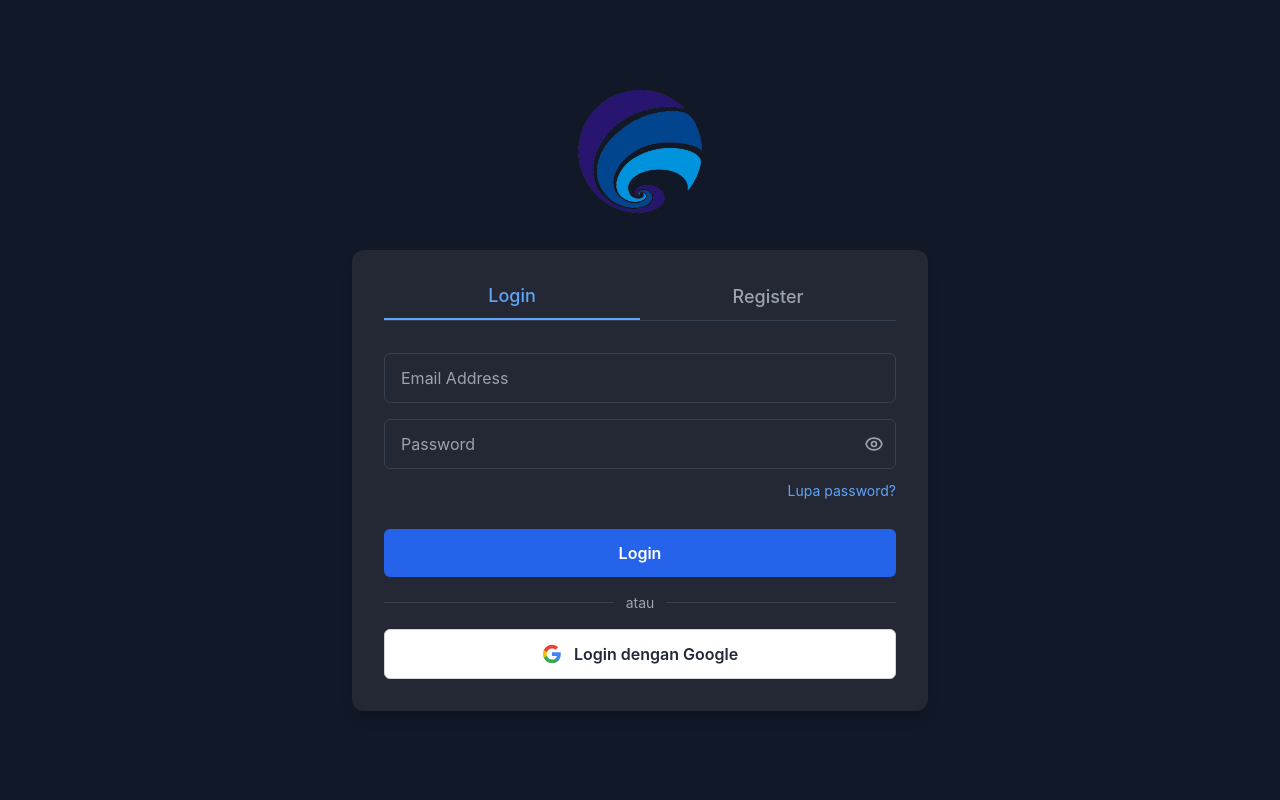
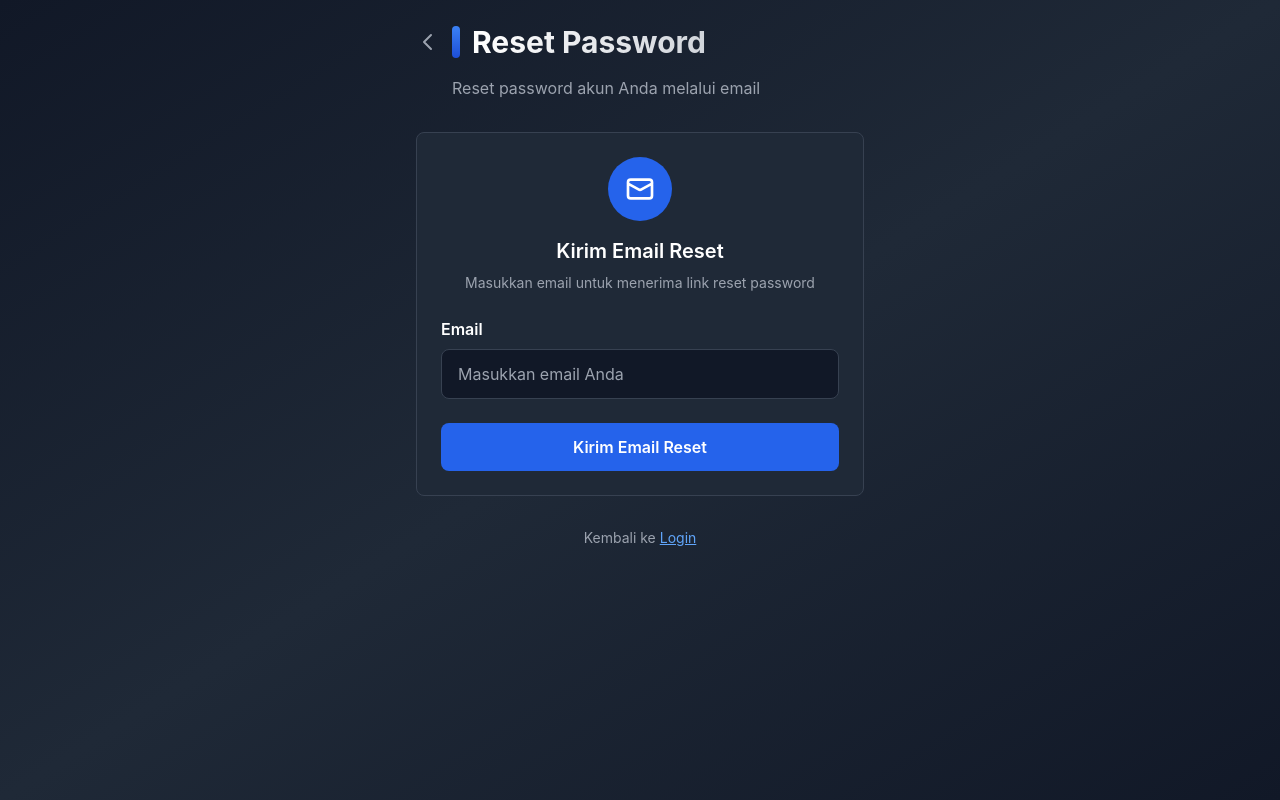
Before and after one commit to DAFAAHMADFAHRISI/Silang-Frontend, a React (Create React App) app: page /ResetPassword in a window 1280 px wide. Before the commit this address led to /Login. Built offline with nearby package versions, Linux system fonts and the light colour scheme; no server answers.

Commit message:
fix/user/respassword

```diff
--- a/src/App.tsx
+++ b/src/App.tsx
@@ -13,8 +13,8 @@ import Chat from './Page/Siswa/Chat/Chat';
 import Report from './Page/Siswa/Report';
 import Layout from './Layout/Layout';
 import Profile from './Page/Siswa/Profile';
-import ResetPassword from './Page/Siswa/ResetPassword';
-import ReserPassword from './Page/ResetPassword';
+import ReserPassword from './Page/Siswa/ResetPassword';
+import ResetPassword from './Page/ResetPassword';
 import DashboardSuperAdmin from './Page/SuperAdmin/Dashboard';
 import DashboardMentor from './Page/Mentor/Dashboard';
 import DashboardGuru from './Page/Guru/Dashboard';
@@ -85,10 +85,10 @@ function App() {
         <Route path='/ChatSiswa' element={<Layout><Chat /></Layout>} />
         <Route path='/ReportSiswa' element={<Layout><Report /></Layout>} />
         <Route path='/ProfileSiswa' element={<Layout><Profile /></Layout>} />
-        <Route path='/ResetPassword' element={<Layout><ResetPassword /></Layout>} />
-        <Route path='/ResetPassword/Token' element={<Layout><ResetPassword /></Layout>} />
-        <Route path='/ReserPassword' element={<ReserPassword />} />
-        <Route path='/ReserPassword/Token' element={<ReserPassword />} />
+        <Route path='/ReserPassword' element={<Layout><ReserPassword /></Layout>} />
+        <Route path='/ReserPassword/Token' element={<Layout><ReserPassword /></Layout>} />
+        <Route path='/ResetPassword' element={<ResetPassword />} />
+        <Route path='/ResetPassword/Token' element={<ResetPassword />} />
         <Route path='/DashboardSuperAdmin' element={<Layout><DashboardSuperAdmin /></Layout>} />
         <Route path='/LoadingRole' element={<Layout><LoadingRole /></Layout>} />
 
--- a/src/Page/Auth/Login.tsx
+++ b/src/Page/Auth/Login.tsx
@@ -42,7 +42,7 @@ const Login: React.FC = () => {
   const handleForgotPassword = () => {
     const trimmedEmail = form.email.trim();
     const state = trimmedEmail ? { email: trimmedEmail } : undefined;
-    navigate('/ReserPassword', { state });
+    navigate('/ResetPassword', { state });
   };
 
   const handleSubmit = async (e: React.FormEvent) => {
--- a/src/Page/ResetPassword.tsx
+++ b/src/Page/ResetPassword.tsx
@@ -10,17 +10,20 @@ interface ResetPasswordData {
   token: string;
 }
 
-const ReserPassword: React.FC = () => {
+const ResetPassword: React.FC = () => {
   const navigate = useNavigate();
   const location = useLocation();
+
+  // Ambil token dari query string jika ada
+  const searchParams = new URLSearchParams(location.search);
+  const urlToken = searchParams.get('token') || '';
 
   const [resetPasswordData, setResetPasswordData] = useState<ResetPasswordData>({
     email: '',
     newPassword: '',
     confirmNewPassword: '',
-    token: ''
+    token: urlToken
   });
-  const [resetPasswordStep, setResetPasswordStep] = useState<'email' | 'reset'>('email');
   const [resetPasswordLoading, setResetPasswordLoading] = useState(false);
   const [showPasswords, setShowPasswords] = useState({
     newPassword: false,
@@ -33,21 +36,18 @@ const ReserPassword: React.FC = () => {
     if (stateEmail) {
       setResetPasswordData(prev => ({ ...prev, email: stateEmail }));
     }
-
-    // Determine step based on URL hint
-    if (location.pathname.toLowerCase().includes('/resetpassword/token') ||
-        location.pathname.toLowerCase().includes('/resetpassword/token')) {
-      setResetPasswordStep('reset');
-    } else {
-      setResetPasswordStep('email');
+    // Prefill token from URL if available
+    if (urlToken) {
+      setResetPasswordData(prev => ({ ...prev, token: urlToken }));
     }
-  }, [location.pathname, location.state]);
+  }, [location.state, urlToken]);
 
   const handleChange = (e: React.ChangeEvent<HTMLInputElement>) => {
     const { name, value } = e.target;
     setResetPasswordData(prev => ({ ...prev, [name]: value }));
   };
 
+  // Email submit handler
   const handleForgotPassword = async (e: React.FormEvent) => {
     e.preventDefault();
     const email = resetPasswordData.email.trim();
@@ -59,7 +59,6 @@ const ReserPassword: React.FC = () => {
       });
       return;
     }
-
     try {
       setResetPasswordLoading(true);
       const result = await authAPI.forgotPassword(email);
@@ -88,10 +87,10 @@ const ReserPassword: React.FC = () => {
       Swal.fire({
         icon: 'success',
         title: 'Email reset password terkirim!',
-        text: `Email reset password telah dikirim ke ${email}. Silakan periksa email Anda untuk mendapatkan token reset password.`,
+        text: `Email reset password telah dikirim ke ${email}. Silakan periksa email Anda untuk mendapatkan link reset password.`,
         confirmButtonText: 'OK'
       }).then(() => {
-        setResetPasswordStep('reset');
+        navigate('/Login');
       });
     } catch (err: any) {
       let errorMessage = 'Gagal mengirim email reset password.';
@@ -123,6 +122,7 @@ const ReserPassword: React.FC = () => {
     }
   };
 
+  // Reset password submit handler
   const handleResetPassword = async (e: React.FormEvent) => {
     e.preventDefault();
 
@@ -139,7 +139,7 @@ const ReserPassword: React.FC = () => {
       Swal.fire({
         icon: 'error',
         title: 'Token diperlukan!',
-        text: 'Silakan masukkan token yang dikirim ke email Anda.'
+        text: 'Token tidak ditemukan. Silakan gunakan link dari email reset password.'
       });
       return;
     }
@@ -174,6 +174,7 @@ const ReserPassword: React.FC = () => {
     navigate('/Login');
   };
 
+  // Render logic: if token in URL, show reset form, else show email form
   return (
     <div className="bg-gradient-to-br from-gray-900 via-gray-800 to-gray-900 text-white p-6 min-h-screen">
       <div className="max-w-md mx-auto">
@@ -193,62 +194,9 @@ const ReserPassword: React.FC = () => {
           <p className="text-gray-400 ml-9">Reset password akun Anda melalui email</p>
         </div>
 
-        {/* Progress Indicator */}
-        <div className="mb-8">
-          <div className="flex items-center justify-center space-x-4">
-            <div className={`flex items-center space-x-2 ${resetPasswordStep === 'email' ? 'text-blue-500' : 'text-gray-400'}`}>
-              <div className={`w-8 h-8 rounded-full flex items-center justify-center text-sm font-semibold ${resetPasswordStep === 'email' ? 'bg-blue-600 text-white' : 'bg-gray-600 text-gray-300'}`}>
-                1
-              </div>
-              <span className="text-sm">Kirim Email</span>
-            </div>
-            <div className={`w-8 h-0.5 ${resetPasswordStep === 'reset' ? 'bg-blue-600' : 'bg-gray-600'}`}></div>
-            <div className={`flex items-center space-x-2 ${resetPasswordStep === 'reset' ? 'text-blue-500' : 'text-gray-400'}`}>
-              <div className={`w-8 h-8 rounded-full flex items-center justify-center text-sm font-semibold ${resetPasswordStep === 'reset' ? 'bg-blue-600 text-white' : 'bg-gray-600 text-gray-300'}`}>
-                2
-              </div>
-              <span className="text-sm">Reset Password</span>
-            </div>
-          </div>
-        </div>
-
         {/* Form */}
         <div className="bg-gray-800 rounded-lg p-6 border border-gray-700">
-          {resetPasswordStep === 'email' ? (
-            <form onSubmit={handleForgotPassword} className="space-y-6">
-              <div className="text-center mb-6">
-                <div className="w-16 h-16 bg-blue-600 rounded-full flex items-center justify-center mx-auto mb-4">
-                  <svg className="w-8 h-8 text-white" fill="none" stroke="currentColor" viewBox="0 0 24 24">
-                    <path strokeLinecap="round" strokeLinejoin="round" strokeWidth={2} d="M3 8l7.89 4.26a2 2 0 002.22 0L21 8M5 19h14a2 2 0 002-2V7a2 2 0 00-2-2H5a2 2 0 00-2 2v10a2 2 0 002 2z" />
-                  </svg>
-                </div>
-                <h2 className="text-xl font-semibold text-white mb-2">Kirim Email Reset</h2>
-                <p className="text-gray-400 text-sm">Masukkan email untuk menerima token reset</p>
-              </div>
-
-              <div>
-                <label className="block text-white mb-2 font-semibold">Email</label>
-                <input
-                  type="email"
-                  name="email"
-                  value={resetPasswordData.email}
-                  onChange={handleChange}
-                  className="w-full bg-gray-900 border border-gray-700 rounded-lg px-4 py-3 text-white focus:outline-none focus:border-blue-500"
-                  placeholder="Masukkan email Anda"
-                  disabled={resetPasswordLoading}
-                  required
-                />
-              </div>
-
-              <button
-                type="submit"
-                disabled={resetPasswordLoading}
-                className={`w-full px-4 py-3 rounded-lg font-semibold transition-colors ${resetPasswordLoading ? 'bg-gray-500 cursor-not-allowed text-gray-300' : 'bg-blue-600 hover:bg-blue-700 text-white'}`}
-              >
-                {resetPasswordLoading ? 'Mengirim...' : 'Kirim Email Reset'}
-              </button>
-            </form>
-          ) : (
+          {urlToken ? (
             <form onSubmit={handleResetPassword} className="space-y-6">
               <div className="text-center mb-6">
                 <div className="w-16 h-16 bg-blue-600 rounded-full flex items-center justify-center mx-auto mb-4">
@@ -256,8 +204,8 @@ const ReserPassword: React.FC = () => {
                     <path strokeLinecap="round" strokeLinejoin="round" strokeWidth={2} d="M15 7a2 2 0 012 2m4 0a6 6 0 01-7.743 5.743L11 17H9v2H7v2H4a1 1 0 01-1-1v-2.586a1 1 0 01.293-.707l5.964-5.964A6 6 0 1121 9z" />
                   </svg>
                 </div>
-                <h2 className="text-xl font-semibold text-white mb-2">Masukkan Token & Password Baru</h2>
-                <p className="text-gray-400 text-sm">Masukkan token yang dikirim ke email dan password baru Anda</p>
+                <h2 className="text-xl font-semibold text-white mb-2">Masukkan Password Baru</h2>
+                <p className="text-gray-400 text-sm">Masukkan password baru Anda untuk akun ini</p>
               </div>
 
               <div>
@@ -268,8 +216,8 @@ const ReserPassword: React.FC = () => {
                   value={resetPasswordData.token}
                   onChange={handleChange}
                   className="w-full bg-gray-900 border border-gray-700 rounded-lg px-4 py-3 text-white focus:outline-none focus:border-blue-500"
-                  placeholder="Masukkan token dari email"
-                  disabled={resetPasswordLoading}
+                  placeholder="Token dari link email"
+                  disabled
                   required
                 />
               </div>
@@ -336,22 +284,47 @@ const ReserPassword: React.FC = () => {
                 </div>
               </div>
 
-              <div className="flex space-x-3">
-                <button
-                  type="button"
-                  onClick={() => setResetPasswordStep('email')}
-                  className="flex-1 bg-gray-600 hover:bg-gray-700 text-white px-4 py-3 rounded-lg font-semibold transition-colors"
-                >
-                  Kembali
-                </button>
-                <button
-                  type="submit"
+              <button
+                type="submit"
+                disabled={resetPasswordLoading}
+                className={`w-full px-4 py-3 rounded-lg font-semibold transition-colors ${resetPasswordLoading ? 'bg-gray-500 cursor-not-allowed text-gray-300' : 'bg-blue-600 hover:bg-blue-700 text-white'}`}
+              >
+                {resetPasswordLoading ? 'Mereset...' : 'Reset Password'}
+              </button>
+            </form>
+          ) : (
+            <form onSubmit={handleForgotPassword} className="space-y-6">
+              <div className="text-center mb-6">
+                <div className="w-16 h-16 bg-blue-600 rounded-full flex items-center justify-center mx-auto mb-4">
+                  <svg className="w-8 h-8 text-white" fill="none" stroke="currentColor" viewBox="0 0 24 24">
+                    <path strokeLinecap="round" strokeLinejoin="round" strokeWidth={2} d="M3 8l7.89 4.26a2 2 0 002.22 0L21 8M5 19h14a2 2 0 002-2V7a2 2 0 00-2-2H5a2 2 0 00-2 2v10a2 2 0 002 2z" />
+                  </svg>
+                </div>
+                <h2 className="text-xl font-semibold text-white mb-2">Kirim Email Reset</h2>
+                <p className="text-gray-400 text-sm">Masukkan email untuk menerima link reset password</p>
+              </div>
+
+              <div>
+                <label className="block text-white mb-2 font-semibold">Email</label>
+                <input
+                  type="email"
+                  name="email"
+                  value={resetPasswordData.email}
+                  onChange={handleChange}
+                  className="w-full bg-gray-900 border border-gray-700 rounded-lg px-4 py-3 text-white focus:outline-none focus:border-blue-500"
+                  placeholder="Masukkan email Anda"
                   disabled={resetPasswordLoading}
-                  className={`flex-1 px-4 py-3 rounded-lg font-semibold transition-colors ${resetPasswordLoading ? 'bg-gray-500 cursor-not-allowed text-gray-300' : 'bg-blue-600 hover:bg-blue-700 text-white'}`}
-                >
-                  {resetPasswordLoading ? 'Mereset...' : 'Reset Password'}
-                </button>
+                  required
+                />
               </div>
+
+              <button
+                type="submit"
+                disabled={resetPasswordLoading}
+                className={`w-full px-4 py-3 rounded-lg font-semibold transition-colors ${resetPasswordLoading ? 'bg-gray-500 cursor-not-allowed text-gray-300' : 'bg-blue-600 hover:bg-blue-700 text-white'}`}
+              >
+                {resetPasswordLoading ? 'Mengirim...' : 'Kirim Email Reset'}
+              </button>
             </form>
           )}
         </div>
@@ -368,4 +341,4 @@ const ReserPassword: React.FC = () => {
   );
 };
 
-export default ReserPassword;
+export default ResetPassword;
```
